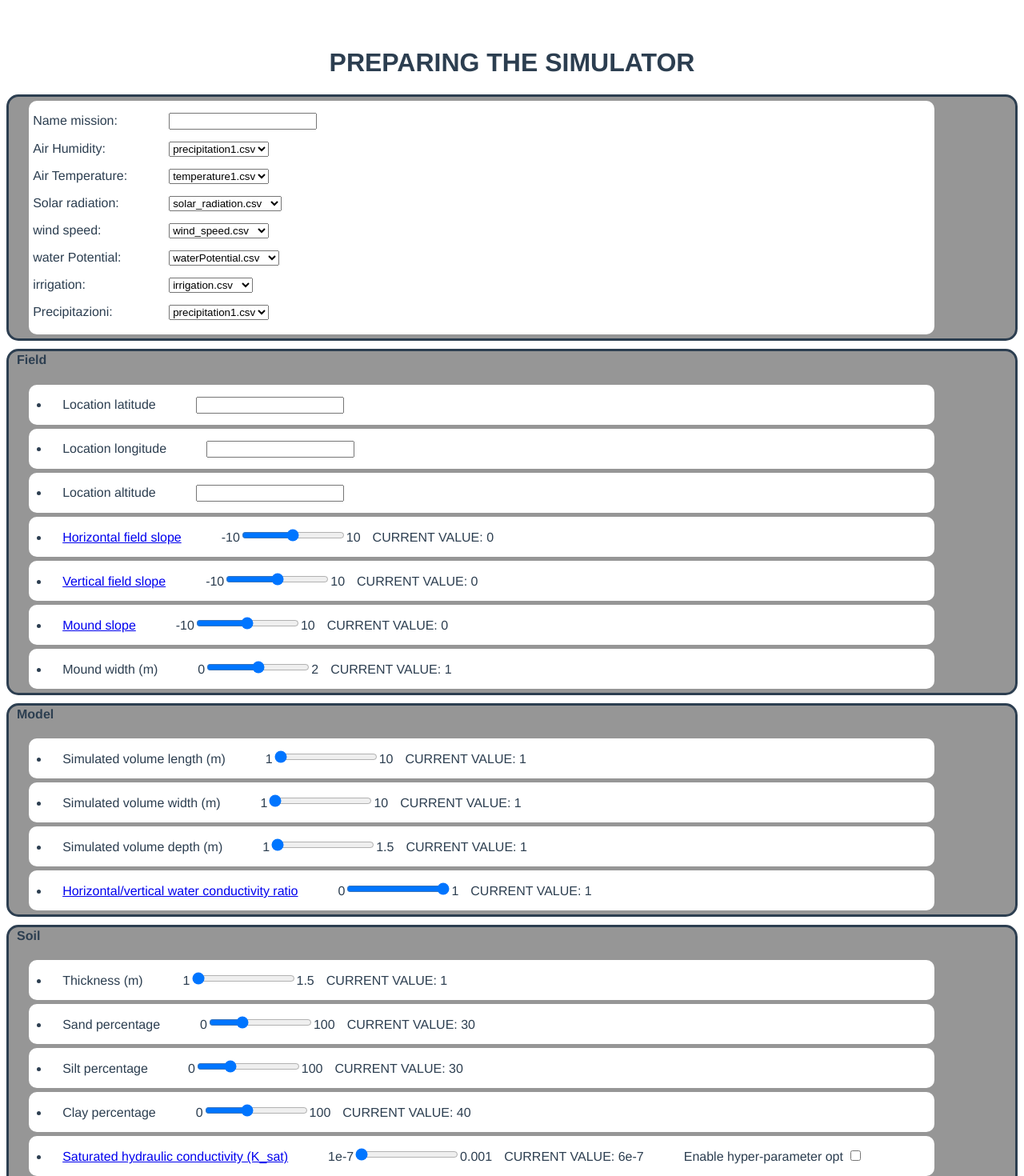
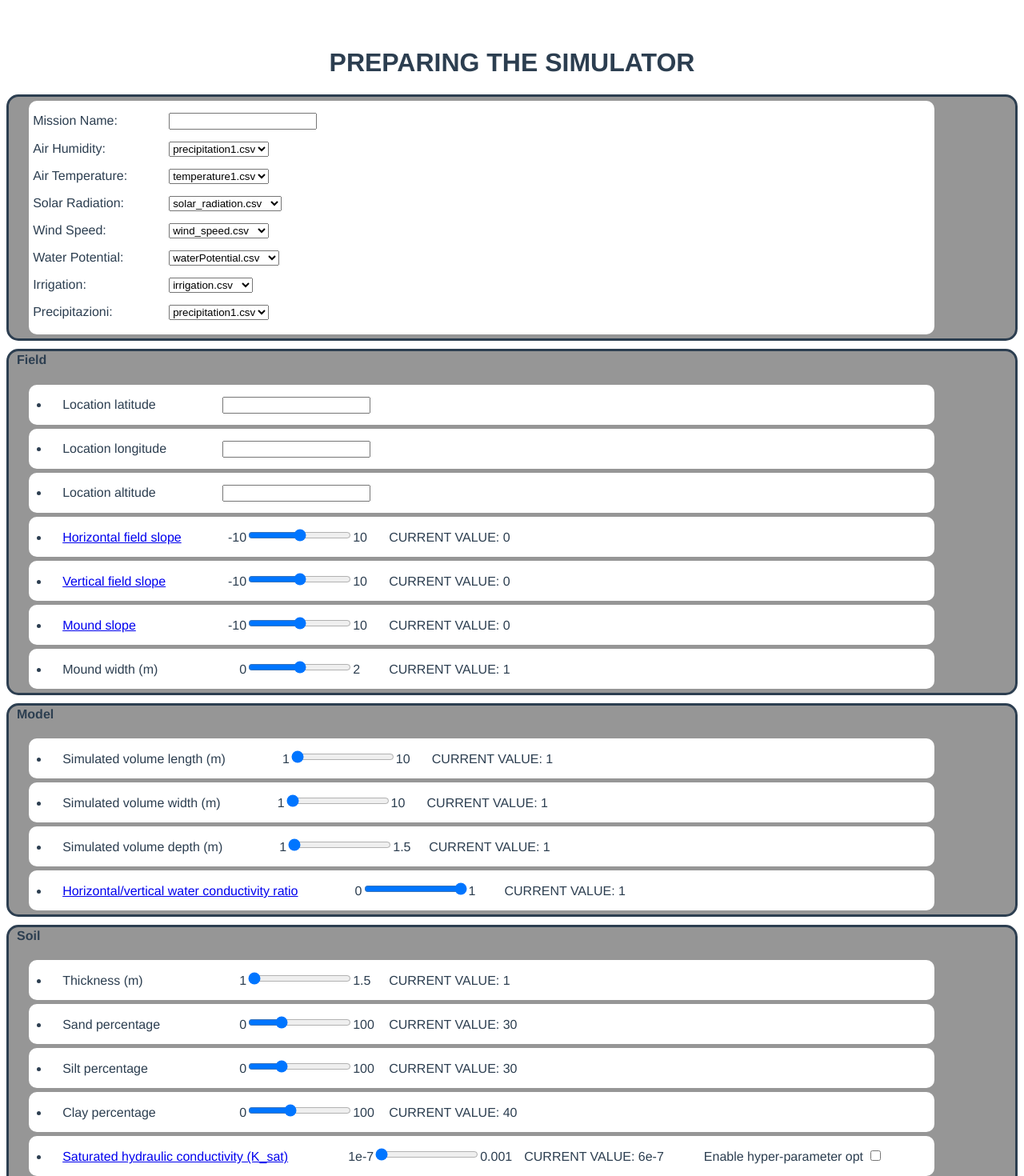
Before and after one commit to w4bo/watering-gui, a Vue app in the folder tesiBrini/app/: page / in a window 1280 px wide. Shown: the top 1470 px of the page at 80% size. Built offline with nearby package versions, Linux system fonts and the light colour scheme.

Commit message:
Update css

```diff
--- a/tesiBrini/app/src/App.vue
+++ b/tesiBrini/app/src/App.vue
@@ -3,10 +3,9 @@
     <h1>PREPARING THE SIMULATOR</h1>
   </header>
   <form>
-
     <article class="inputMission">
       <div class="input">
-        <label for="input">Name mission: </label>
+        <label for="input">Mission Name: </label>
         <input type="text" id="input" name="input"/>
         <br>
         <label for="hum">Air Humidity:</label>
@@ -21,25 +20,25 @@
           <option value="temperature2.csv">temperature2.csv</option>
         </select>
         <br>
-        <label for="rad">Solar radiation:</label>
+        <label for="rad">Solar Radiation:</label>
         <select name="rad" id="rad">
           <option value="solar_radiation.csv">solar_radiation.csv</option>
           <option value="solar_radiation2.csv">solar_radiation2.csv</option>
         </select>
         <br>
-        <label for="wind">wind speed:</label>
+        <label for="wind">Wind Speed:</label>
         <select name="wind" id="wind">
           <option value="wind_speed.csv">wind_speed.csv</option>
           <option value="wind_speed2.csv">wind_speed2.csv</option>
         </select>
         <br>
-        <label for="pot">water Potential:</label>
+        <label for="pot">Water Potential:</label>
         <select name="pot" id="pot">
           <option value="waterPotential.csv">waterPotential.csv</option>
           <option value="waterPotential2.csv">waterPotential2.csv</option>
         </select>
         <br>
-        <label for="irri">irrigation:</label>
+        <label for="irri">Irrigation:</label>
         <select name="irri" id="irri">
           <option value="irrigation.csv">irrigation.csv</option>
           <option value="irrigation.csv">irrigation2.csv</option>
@@ -56,7 +55,7 @@
     </article>
 
     <div v-for="(temp, index) in template" :key="index">
-      <article v-for="(type,title,index) in temp" :key="index">
+      <article v-for="(type,title,index) in temp" :key="index" :class="title">
         <header>
           <h4> {{ title }}</h4>
         </header>
@@ -123,7 +122,6 @@
             <template v-if="elem.hyperparopt">
               <label :for="'checkbox' + elem.name" class="hyper">Enable hyper-parameter opt</label>
               <input type="checkbox" :id="'checkbox' + elem.name" @click="check(elem.name)"/>
-
             </template>
 
           </li>
@@ -133,6 +131,7 @@
     <input type="submit" value="Submit">
   </form>
 </template>
+
 <script>
 
 import template from './template.js';
@@ -161,8 +160,7 @@ export default {
         let label = document.getElementById("label" + elem);
         let input = document.getElementById(elem);
         label.innerHTML = "CURRENT VALUE: " + input.value;
-      }
-
+      },
 
     }
 }
@@ -212,9 +210,32 @@ div.input{
   border-radius: 10px;
 }
 
-label {
+label, a {
+  display: inline-block;
   margin-top: 15px;
   margin-right: 50px;
+  min-width: 150px;
+}
+
+ .Soil a {
+  display: inline-block;
+  margin-top: 15px;
+  margin-right: 50px;
+  min-width: 307px;
+}
+
+.min {
+  text-align: end;
+  margin-top: 15px;
+  margin-right: 5px;
+  min-width: 30px;
+}
+
+.max {
+  text-align: left;
+  margin-top: 15px;
+  margin-right: 5px;
+  min-width: 30px;
 }
 
 .title {
```
Lines whose indentation alone changed are shown as unchanged.
